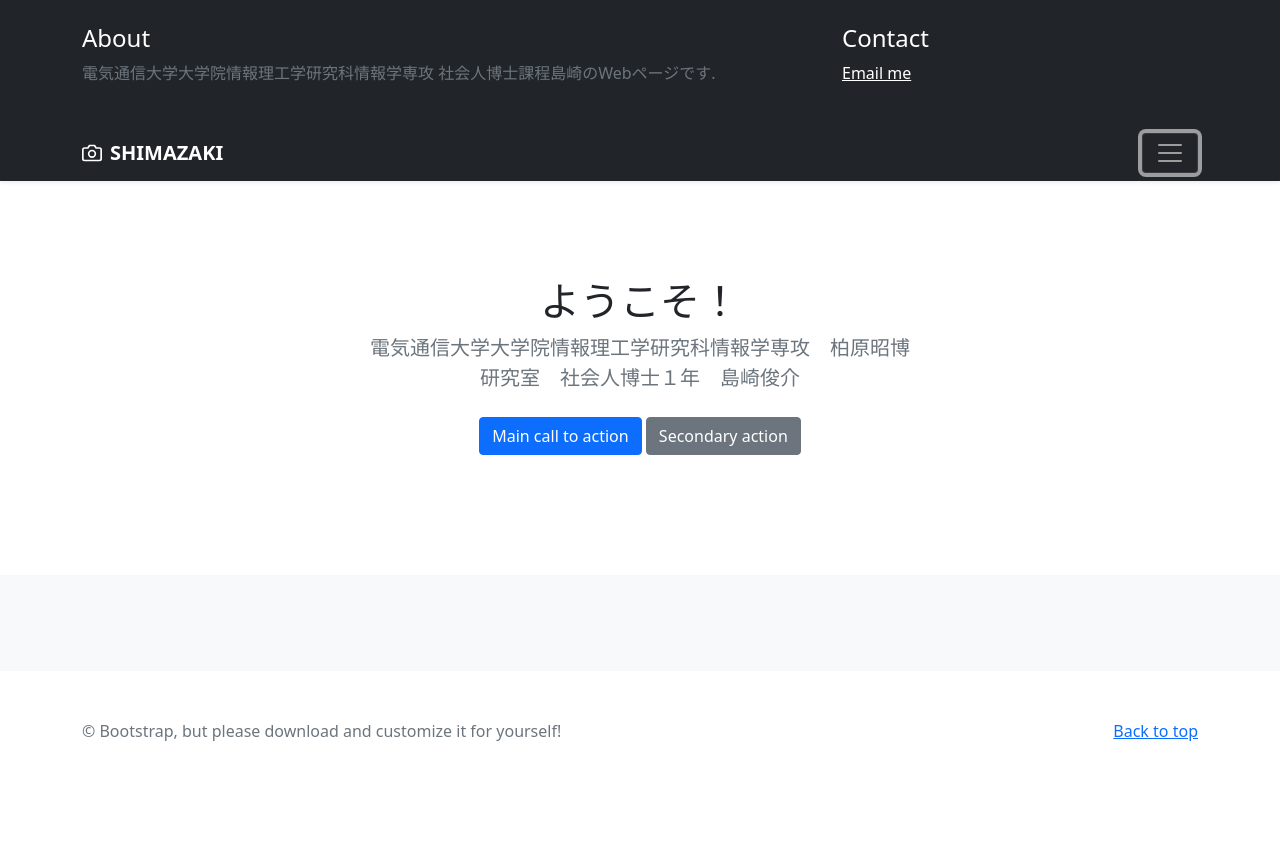
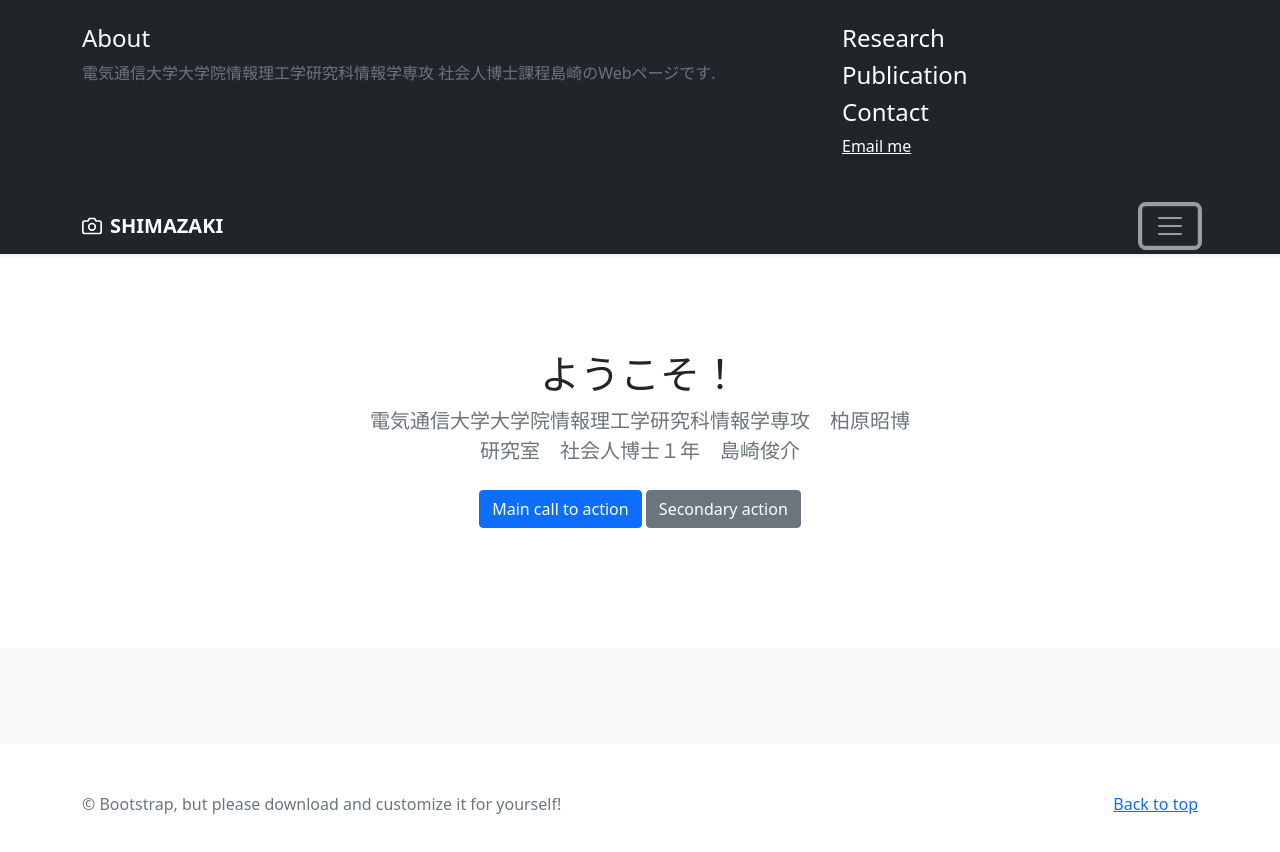
Before and after one commit to AcademicEngineer/academicengineer.github.io, a plain HTML site: page shimazaki/index.html in a window 1280 px wide. Both pictures are taken after a click on the button "Toggle navigation". Before the commit the page ends 800 px from the top, so only its background shows below. Drawn offline with Linux system fonts and the light colour scheme.

Commit message:
Update index.html

```diff
--- a/shimazaki/index.html
+++ b/shimazaki/index.html
@@ -44,6 +44,8 @@
           <p class="text-muted">電気通信大学大学院情報理工学研究科情報学専攻 社会人博士課程島崎のWebページです.</p>
         </div>
         <div class="col-sm-4 offset-md-1 py-4">
+          <h4 class="text-white">Research</h4>
+          <h4 class="text-white">Publication</h4>
           <h4 class="text-white">Contact</h4>
           <ul class="list-unstyled">
             <li><a href="#" class="text-white">Email me</a></li>
```
